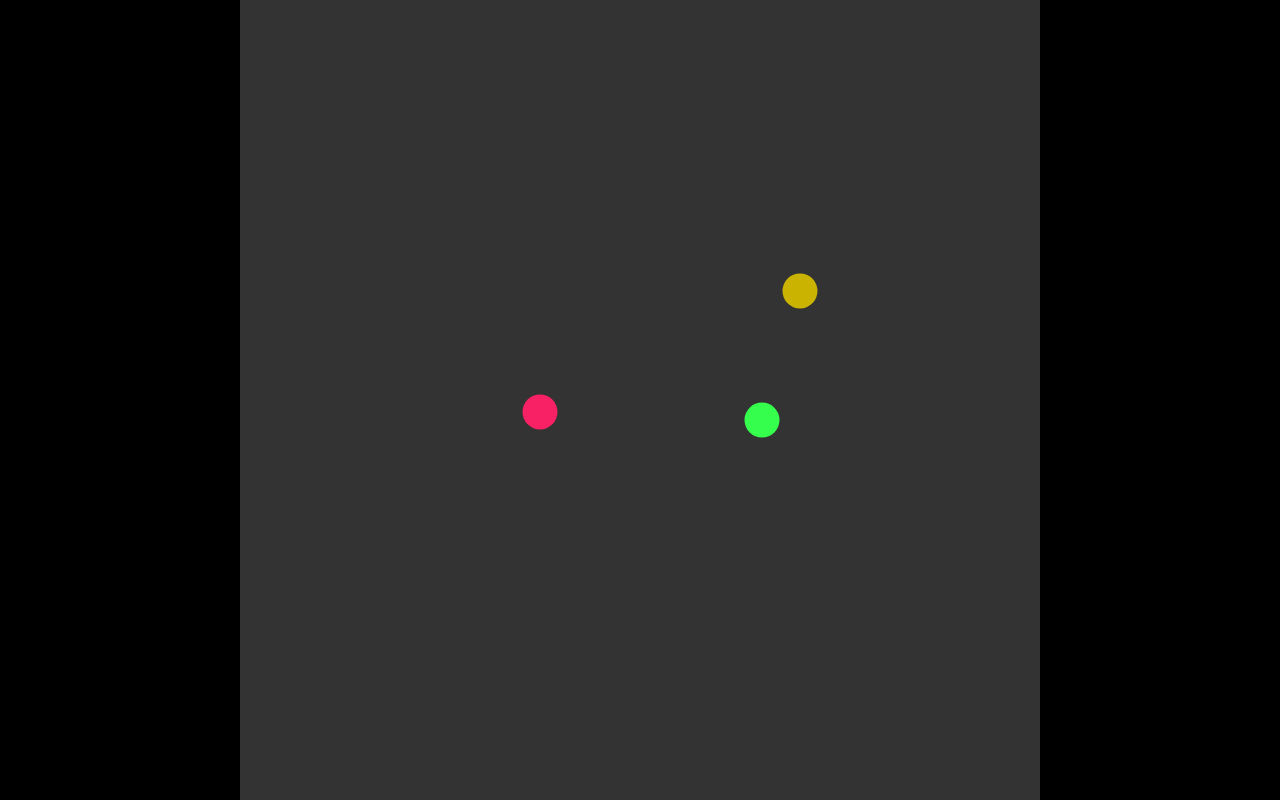
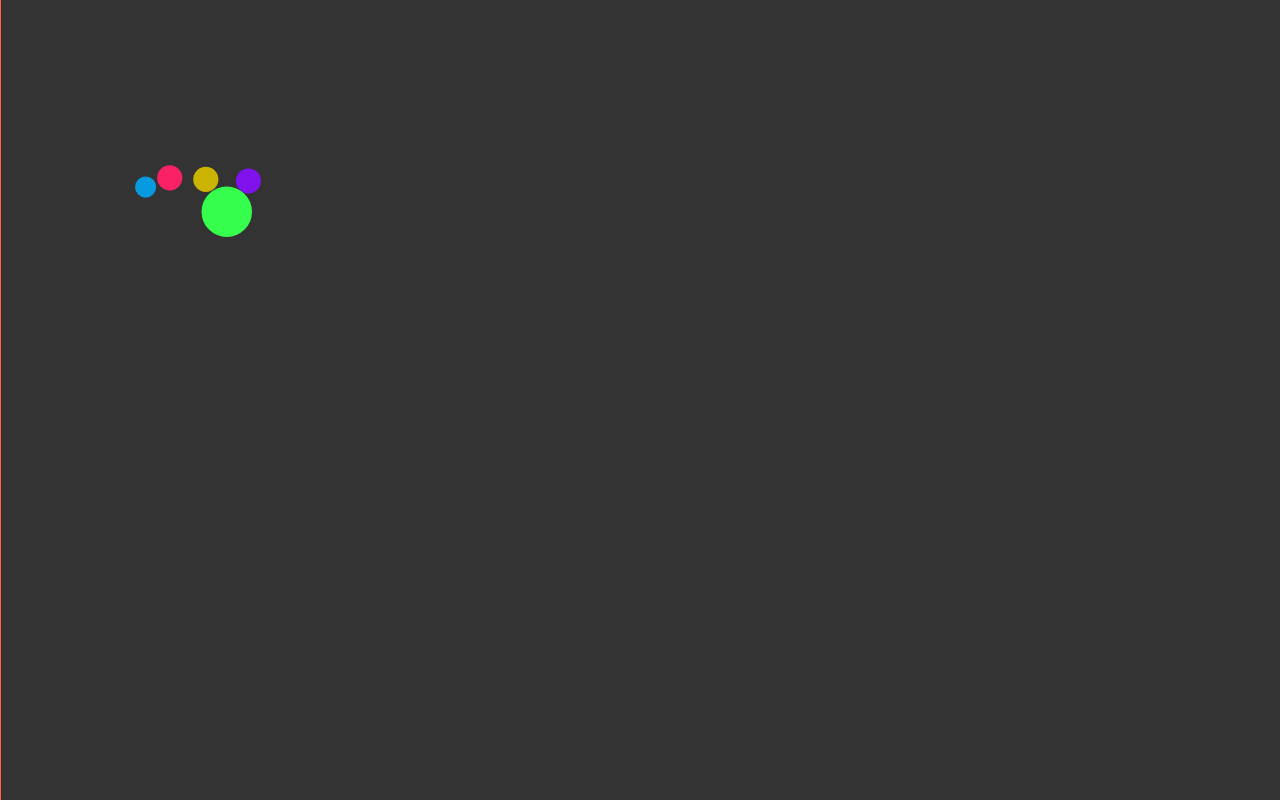
Before and after one commit to Ddystopia/nbody, a plain HTML site: page canvas.html in a window 1280 px wide. Drawn offline with Linux system fonts and the light colour scheme.

Commit message:
collision

```diff
--- a/Body.js
+++ b/Body.js
@@ -1,34 +1,61 @@
+const PLANK = Number.EPSILON;
 const rainbow = rainbowGenerator({
   shift: randomInteger(0, COLOR_SIZE),
   step: 4,
 });
 
 class Body {
-  constructor(mass, hardness, pos, vec, field = null) {
+  constructor(mass, hardness, pos, v, density = 1, field = null) {
     this.field = field;
 
-    this.mass = mass;
+    this.mass = mass * 100;
+    this.density = density;
     this.hardness = hardness; // TODO: handle hardness is not in 0..1
 
     this.id = Body.idCount += 1;
 
-    this.x = pos[0];
-    this.y = pos[1];
-
-    this.vx = vec[0]; // x vector projection
-    this.vy = vec[1]; // y vector projection
+    this.pos = new Vector(...pos);
+    this.v = new Vector(...v);
 
     this.color = rainbow();
   }
+  static idCount = 0
+
+
+  get x() { return this.pos[0] }
+  get y() { return this.pos[1] }
+  get vx() { return this.v[0] }
+  get vy() { return this.v[1] }
+  set x(a) { this.pos[0] = a }
+  set y(a) { this.pos[1] = a }
+  set vx(a) { this.v[0] = a }
+  set vy(a) { this.v[1] = a }
 
   get radius() {
-    return Math.abs(2 * this.mass) / this.field.scale;
+    return Math.sqrt(Math.abs(this.mass / 100) * this.density / Math.PI);
   }
 
-  movePerVector(dt, direction) {
-    const sign = direction === 'back' ? -1 : 1;
-    this.x += this.vx * dt * sign;
-    this.y += this.vy * dt * sign;
+  movePerVector(dt, direction = 1) {
+    this.x += this.vx * dt * direction;
+    this.y += this.vy * dt * direction;
+  }
+
+  changeVectorsByInfluence(dt, b) {
+    if (!(b instanceof Body)) throw new TypeError('Argument is not a Body');
+    const [dx, dy, dr] = this.distance(b);
+
+    const a = b.mass / (dr ** 2);
+    this.vx += (a * dt * dx) / dr;
+    this.vy += (a * dt * dy) / dr;
+  }
+
+  distance(b) {
+    const [dx, dy] = ['x', 'y']
+      .map(c => b[c] - this[c])
+      .map(d => Math.abs(d) > PLANK ? d : PLANK * Math.sign(d));
+
+    const dr = Math.hypot(dx, dy);
+
+    return [dx, dy, dr];
   }
 }
-Body.idCount = 0;
--- a/Field2d.js
+++ b/Field2d.js
@@ -1,15 +1,18 @@
 const REFRESH_RATE_HZ = 240;
 
 class Field2d {
-  constructor({ bodies, scale }) {
+  constructor({ bodies, walls, scale, width = 0, height = 0 }) {
     this.scale = scale || 1;
+    this.width = width;
+    this.height = height;
     this.bodies = bodies || [];
+    this.walls = walls || [];
     this.timePerDraw = 1000 / REFRESH_RATE_HZ;
     this.prevDraw = Date.now() - this.timePerDraw;
     for (const b of this.bodies) b.field = this;
   }
-  body(mass, hardness, pos, vec) {
-    const b = new Body(mass, hardness, pos, vec, this);
+  body(mass, hardness, pos, vec, density = 1) {
+    const b = new Body(mass, hardness, pos, vec, density, this);
     this.bodies.push(b);
     return b;
   }
@@ -20,26 +23,41 @@ class Field2d {
 }
 
 class CanvasField2d extends Field2d {
-  constructor({ bodies, fieldId, scale = 1 }) {
-    super({ bodies, scale });
+  constructor({ bodies, walls, fieldId, scale = 1, width = 0, height = 0 }) {
+    super({ bodies, walls, scale, width, height });
     this.canvas = document.getElementById(fieldId);
-    canvas.width = parseInt(getComputedStyle(canvas).width);
-    canvas.height = parseInt(getComputedStyle(canvas).height);
+    this.width = this.width || this.getStyle("body", "width");
+    this.height = this.height || this.getStyle("body", "height");
+    canvas.width = this.width;
+    canvas.height = this.height;
     this.ctx = canvas.getContext('2d');
+    this.ctx.scale(this.scale, this.scale)
   }
+
+  getStyle(tagName, style) {
+    return parseInt(getComputedStyle(document.querySelector(tagName))[style]);
+  }
+
   draw() {
     if (!this.canDraw()) return;
     this.prevDraw = Date.now();
 
-    this.ctx.clearRect(0, 0, this.canvas.width, this.canvas.height);
+    this.ctx.clearRect(0, 0, this.canvas.width / this.scale, this.canvas.height / this.scale);
+
     this.bodies.forEach(this.drawBody.bind(this));
+    this.walls.forEach(this.drawWall.bind(this));
   }
 
   drawBody({ x, y, radius, color }) {
     const circle = new Path2D();
     circle.moveTo(x, y);
-    circle.arc(x, y, radius, 0, 2 * PI);
+    circle.arc(x, y, radius, 0, 2 * Math.PI);
     this.ctx.fillStyle = color;
     this.ctx.fill(circle);
   }
+
+  drawWall([x, y, w, h]) {
+    this.ctx.fillStyle = 'tomato';
+    this.ctx.fillRect(x, y, w || 1 / this.scale, h || 1 / this.scale)
+  }
 }
--- a/Simulation.js
+++ b/Simulation.js
@@ -1,6 +1,4 @@
-const STEP_DELTA = 5;
-const G = (20 / 3) * 10 ** -11;
-const { sqrt, hypot, PI } = Math;
+const STEP_DELTA = 4; // 4 is min
 
 class Simulation {
   /*
@@ -19,9 +17,9 @@ class Simulation {
     this.field = field;
     this.doHit = doHit;
     this.workCycle = null;
-    this.soft = 0.15;
     this.timeSpeed = timeSpeed;
     this.dt = STEP_DELTA / 1000;
+    this.step = 0;
   }
 
   /*
@@ -33,37 +31,36 @@ class Simulation {
    * @throws TypeError
    */
 
-  changeVectorsByInfluence(a, b) {
-    if (!a || !b) throw new TypeError('Arguments not enought');
-    const dx = b.x - a.x;
-    const dy = b.y - a.y;
-
-    const dr = hypot(dx, dy);
-    const dt = this.dt * this.timeSpeed;
-
-    const ac = b.mass / (dr ** 2 * a.mass);
-    a.vx += (ac * dt * dx) / dr;
-    a.vy += (ac * dt * dy) / dr;
-  }
 
   hitBodiesPerCollisions() {
-    for (let i = 0; i < this.bodies.length; i++) {
+    for (let i = 0, k = 0; i < this.bodies.length && k < 1000; i++) {
       for (let j = 0; j < this.bodies.length; j++) {
-        const [a, b] = [this.bodies[i], this.bodies[i]];
+        const [a, b] = [this.bodies[i], this.bodies[j]];
+        if (!this.isCirclesCollision(a, b) || a === b) continue;
+
+        console.log(`hit, step: ${this.step}`)
         const dt = this.dt * this.timeSpeed;
-        if (this.isCirclesCollision(a, b) && a !== b) {
-          a.movePerVector(dt, 'back');
-          b.movePerVector(dt, 'back');
-          this.hit(a, b);
-          a.movePerVector(dt);
-          b.movePerVector(dt);
-          i = j = 0;
-        }
+        a.movePerVector(dt, -1);
+        b.movePerVector(dt, -1);
+        this.hit(a, b)
+        a.movePerVector(dt, 1);
+        b.movePerVector(dt, 1);
+        i = j = 0;
+        k++;
       }
     }
   }
 
-  hit(a, b) {}
+  hit(a, b) {
+    const [x1, x2] = [a.pos.copy(), b.pos.copy()];
+    const [v1, v2] = [a.v.copy(), b.v.copy()];
+
+    const M = a.mass + b.mass;
+    const d = x1.sub(x2).abs() ** 2;
+
+    a.v = v1.sub(v1.sub(v2).mul(x1.sub(x2)).mul(1 / d).mul(x1.sub(x2)).mul(2 * b.mass / M))
+    b.v = v2.sub(v2.sub(v1).mul(x2.sub(x1)).mul(1 / d).mul(x2.sub(x1)).mul(2 * a.mass / M))
+  }
 
   moveBodiesPerVectors() {
     this.bodies.forEach(b => b.movePerVector(this.dt * this.timeSpeed));
@@ -72,15 +69,14 @@ class Simulation {
   changeAllVectorsByInfluence() {
     for (const a of this.bodies) {
       for (const b of this.bodies.filter(b => b !== a)) {
-        this.changeVectorsByInfluence(a, b);
+        a.changeVectorsByInfluence(this.dt * this.timeSpeed, b);
       }
     }
   }
 
   isCirclesCollision(a, b) {
-    const x = a.x - b.x;
-    const y = a.y - b.y;
-    return hypot(x, y) <= a.radius + b.radius;
+    const [,, dr] = a.distance(b);
+    return dr <= a.radius + b.radius;
   }
 
   start() {
@@ -92,9 +88,10 @@ class Simulation {
   }
 
   tick() {
-    this.changeAllVectorsByInfluence();
+    this.step++
     this.moveBodiesPerVectors();
     if (this.doHit) this.hitBodiesPerCollisions();
+    if (this.gravity || true) this.changeAllVectorsByInfluence();
     this.field.draw();
   }
 }
--- /dev/null
+++ b/Vector.js
@@ -0,0 +1,35 @@
+class Vector extends Array {
+  constructor(...v) {
+    // super(...v)
+    super()
+    for (const x of v) this.push(x)
+  }
+
+  copy() {
+    return new Vector(...this)
+  }
+
+  toVec(v) {
+    return Array.isArray(v) ? new Vector(...v) : this.map(() => v)
+  }
+
+  abs() {
+    return this.pow(2).reduce((s, x) => s + x, 0) ** (1/2);
+  }
+
+  sub(n) {
+    const v = this.toVec(n);
+    return this.map((x, i) => x - v[i])
+  }
+
+  mul(n) {
+    const v = this.toVec(n);
+    return this.map((x, i) => x * v[i]);
+  }
+
+  pow(n) {
+    return this.map(x => x ** n)
+  }
+
+
+}
--- a/canvas.html
+++ b/canvas.html
@@ -3,13 +3,17 @@
     <head>
         <meta charset="utf8">
         <script src="rainbow.js" defer></script>
+        <script src="newton.js" defer></script>
         <script src="randomInteger.js" defer></script>
+        <script src="Vector.js" defer></script>
         <script src="Field2d.js" defer></script>
         <script src="Body.js" defer></script>
         <script src="Simulation.js" defer></script>
         <script src="main.js" defer></script>
         <style>
             body {
+              width: 100vw;
+              height: 100vh;
               display: flex;
               justify-content: center;
               align-items: center;
@@ -20,8 +24,8 @@
 
             canvas {
               background-color: rgb(51, 51, 51);
-                width: min(100vh, 100vw);
-                height: min(100vh, 100vw);
+              /*width: min(100vh, 100vw);
+              height: min(100vh, 100vw);*/
             }
         </style>
     </head>
--- a/main.js
+++ b/main.js
@@ -1,20 +1,23 @@
-const s2 = Math.sqrt(2);
-const s3 = Math.sqrt(3);
-
 function main() {
+ console.log(newton(x => x**2 - 4*x + 4, x => 2*x - 4))
   const field = new CanvasField2d({
     bodies: [
-      new Body(70, 1, [300, 502], [0, -6]),
-      new Body(70, 1, [500, 501], [4, -14]),
-      new Body(70, 1, [402, 300], [8, 8]),
+      new Body(500, 1, [100, 100], [0, 0]),
+      new Body(500, 1, [200, 100], [0, 0]),
+      new Body(2000, 1, [250, 300], [0, -10]),
+      new Body(50, 1, [100, 200], [30, 0], 7),
+      new Body(70, 1, [200, 200], [-30, 0], 7),
+    ],
+    walls: [
+      [0, 0, 1, 10000]
     ],
     fieldId: 'canvas',
-    scale: 8,
+    scale: 1,
   });
 
   const simulation = new Simulation({
     field,
-    timeSpeed: 3,
+    timeSpeed: 1,
     doHit: true,
   });
 
--- /dev/null
+++ b/newton.js
@@ -0,0 +1,12 @@
+function newton(f, Df, x0 = 0, eps = 1e-20, max_iter = 1e6) {
+  let x = x0;
+  let step = 0;
+  while(Math.abs(f(x)) > eps) {
+    const dfx = Df(x);
+    if (dfx === 0 || step > max_iter) return NaN;
+    x = x - f(x) / dfx;
+    step++
+  }
+  console.log(step)
+  return x;
+}
```
Lines whose indentation alone changed are shown as unchanged.
